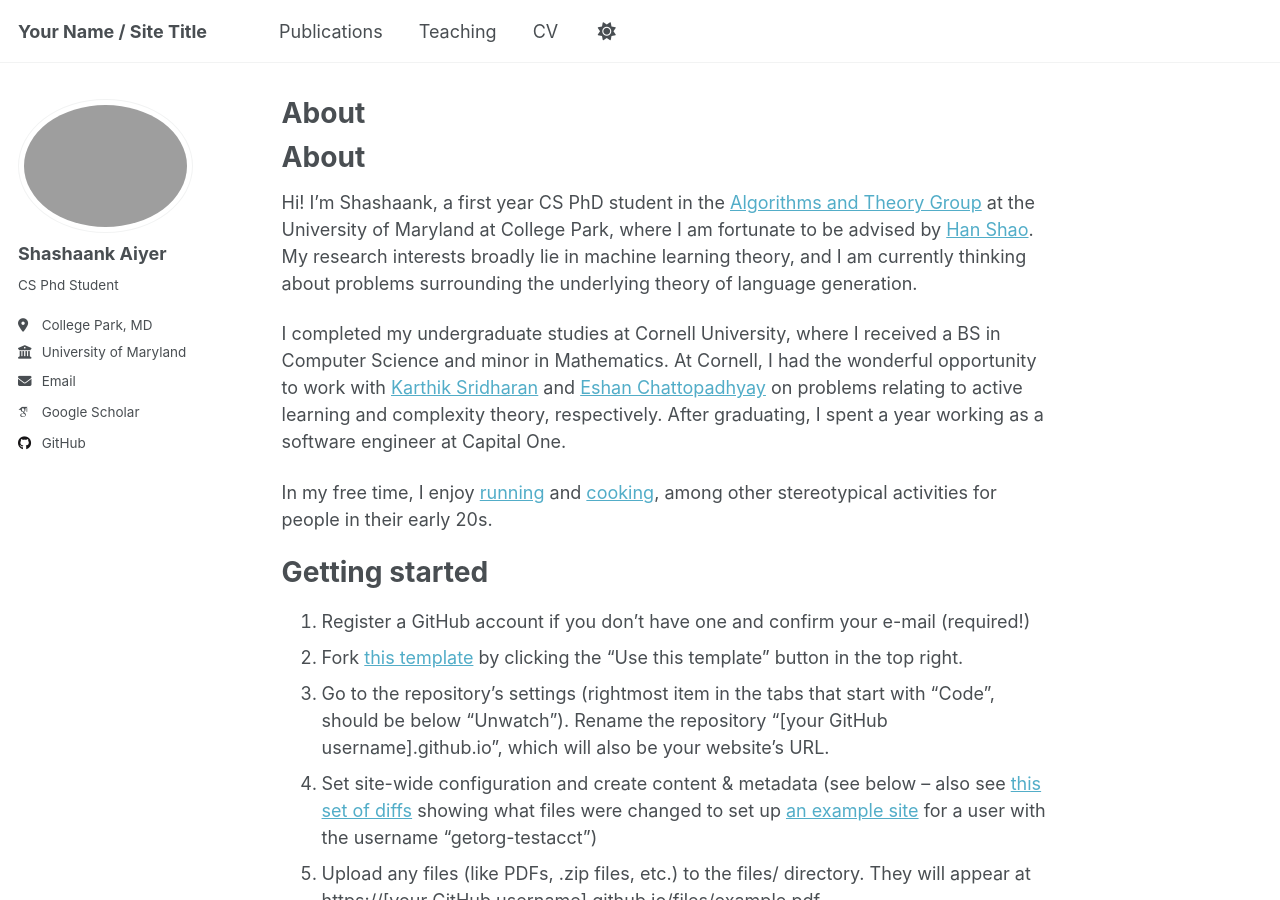
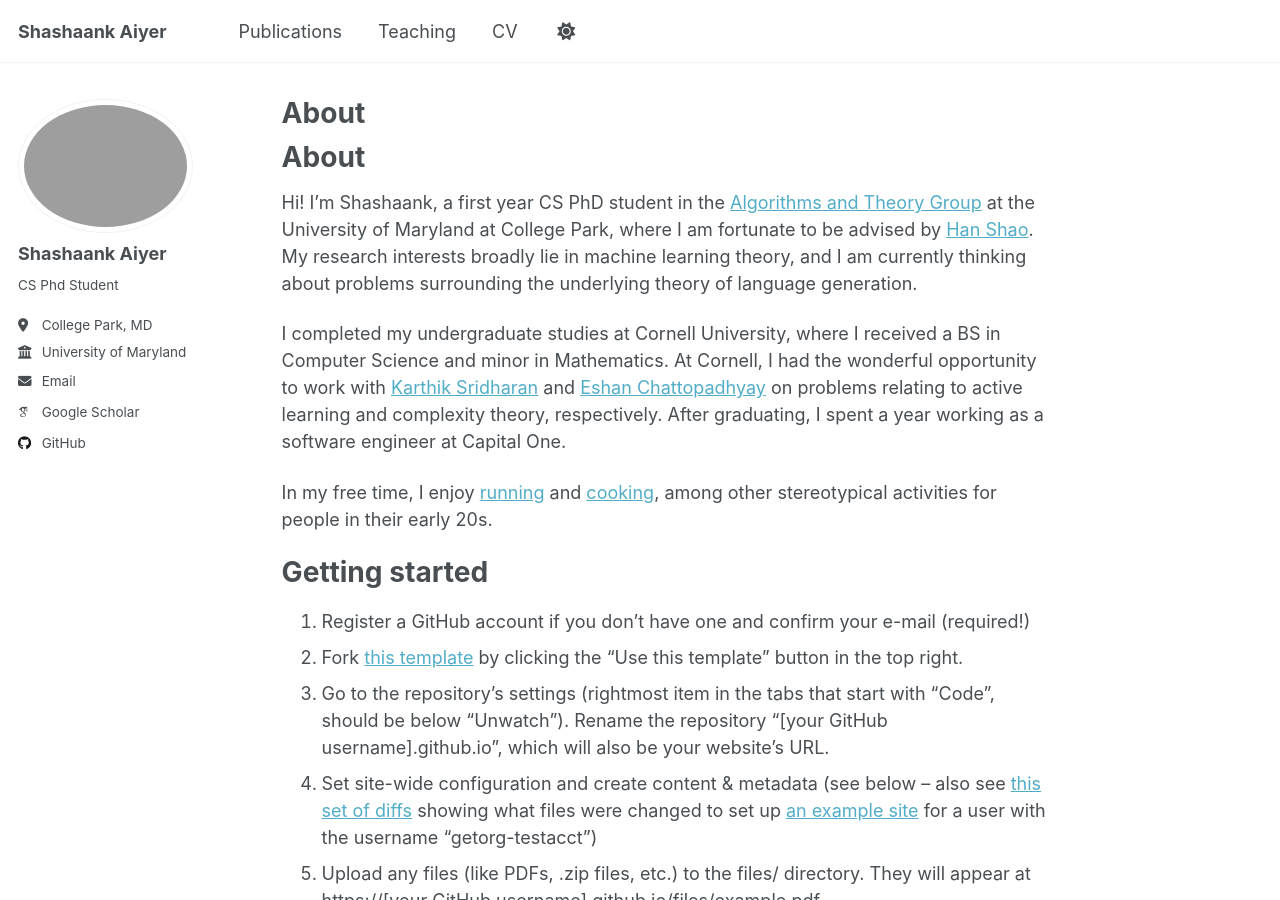
Before and after one commit to shashaank-aiyer/shashaank-aiyer.github.io, a Jekyll site: the page built from _pages/about.md, in a window 1280 px wide and 900 px high. Built offline with Jekyll 4.4.1, drawn with Linux system fonts in a browser that asks for light colours; some web fonts are replaced; a script that is not in the unit is left out; our own code applies the rules of GitHub Pages for plain Markdown files.

Commit message:
more changes

```diff
--- a/_config.yml
+++ b/_config.yml
@@ -9,13 +9,13 @@
 # Basic Site Settings
 locale                   : "en-US"
 site_theme               : "default" # Currently available options are "default", "air"
-title                    : "Your Name / Site Title"
+title                    : "Shashaank Aiyer"
 title_separator          : "-"
 name                     : &name "Your Name"
 description              : &description "personal description"
-url                      : https://academicpages.github.io # the base hostname & protocol for your site e.g. "https://[your GitHub username].github.io" or if you already have some other page hosted on Github then use "https://[your GitHub username].github.io/[Your Repo Name]"
+url                      : https://shashaank-aiyer.github.io # the base hostname & protocol for your site e.g. "https://[your GitHub username].github.io" or if you already have some other page hosted on Github then use "https://[your GitHub username].github.io/[Your Repo Name]"
 baseurl                  : "" # the subpath of your site, e.g. "/blog"
-repository               : "academicpages/academicpages.github.io"
+repository               : "shashaank-aiyer/shashaank-aiyer.github.io"
 
 # Site Author - The following control what appear as part of the author content on the side bar.
 #               If a field is blank the icon and link will not appear, otherwise it will be shown.
@@ -29,12 +29,12 @@
   location         : College Park, MD
   employer         : University of Maryland
   uri              : # URL
-  email            : "none@example.org"
+  email            : "saiyer1@umd.edu"
 
   # Academic websites
   academia         : # URL
   arxiv            : # URL - Update with the correct link to your profile
-  googlescholar    : "https://scholar.google.com/citations?user=PS_CX0AAAAAJ"
+  googlescholar    : "https://scholar.google.com/citations?user=4Npj_WAAAAAJ&hl=en"
   inspire-hep      : # URL
   impactstory      : # URL
   orcid            : # "http://orcid.org/yourorcidurl"
@@ -47,7 +47,7 @@
   bitbucket        : # Username - Update with your username on the site
   codepen          : # Username
   dribbble         : # Username
-  github           : "academicpages"
+  github           : "https://github.com/shashaank-aiyer"
   kaggle           : # Username
   stackoverflow    : # User number or user number and name (i.e., use "1" or "1/jeff-atwood")
 
```
